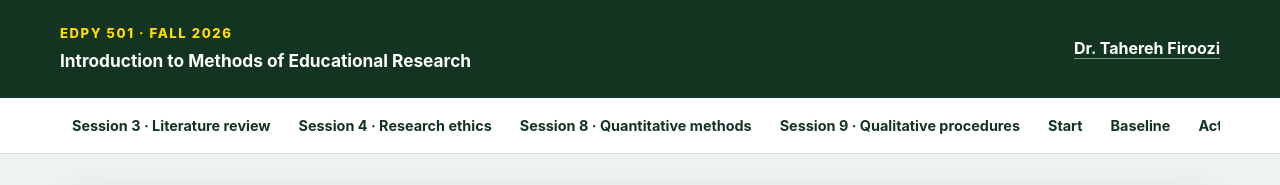
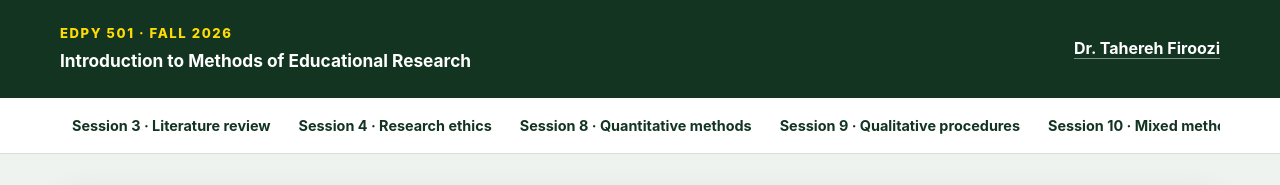
Before and after one commit to Tahereh-Firoozi/EDPY-501-Fall-2026, a plain HTML site: page index.html in a window 1280 px wide. Shown: the top 185 px of the page. Drawn offline with Linux system fonts and the light colour scheme.

Commit message:
Link Session 10 activity from course home page

```diff
--- a/index.html
+++ b/index.html
@@ -26,6 +26,7 @@
       <a href="session-4/">Session 4 · Research ethics</a>
       <a href="session-8/">Session 8 · Quantitative methods</a>
       <a href="session-9/">Session 9 · Qualitative procedures</a>
+      <a href="session-10/">Session 10 · Mixed methods procedures</a>
       <a href="#start">Start</a>
       <a href="#baseline">Baseline</a>
       <a href="#activity-one">Activity 1</a>
```
